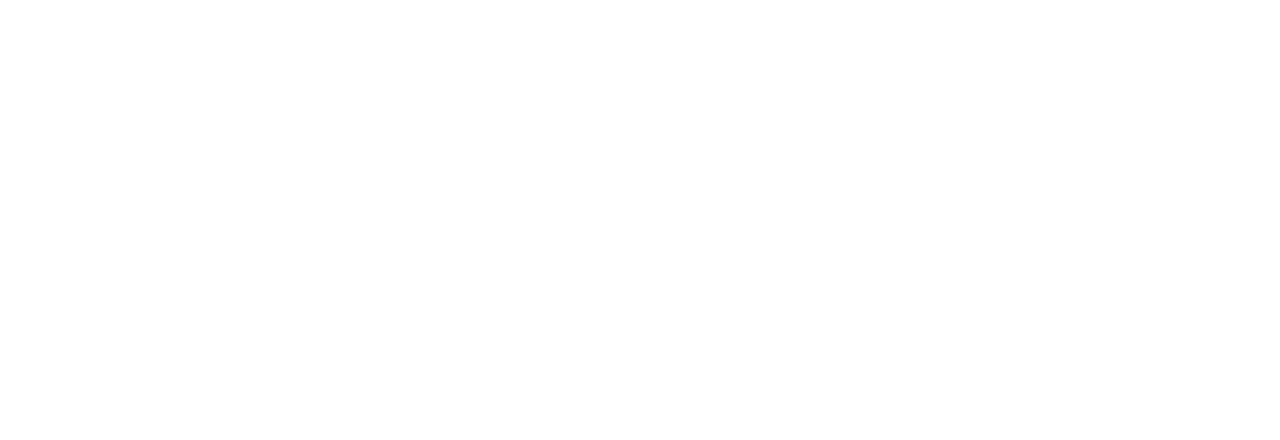
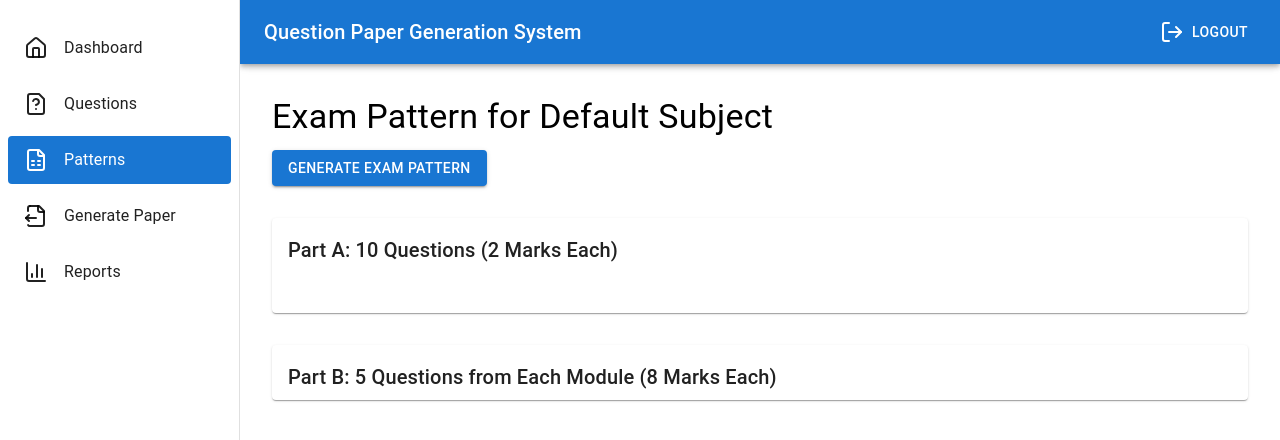
Before and after one commit to vvn-dza/hackathon, a React (Create React App) app in the folder qpm/: page /faculty-dashboard/patterns in a window 1280 px wide. Before the commit this address had no page. Shown: the top 440 px of the page. Built offline with nearby package versions, Linux system fonts and the light colour scheme.

Commit message:
fixed  teachers module

```diff
--- a/qpm/package.json
+++ b/qpm/package.json
@@ -12,7 +12,6 @@
     "@testing-library/react": "^16.2.0",
     "@testing-library/user-event": "^13.5.0",
     "axios": "^1.8.2",
-
     "lucide-react": "^0.479.0",
     "react": "^19.0.0",
     "react-dom": "^19.0.0",
--- a/qpm/src/App.js
+++ b/qpm/src/App.js
@@ -3,6 +3,7 @@
 import Login from "./login";
 import QuestionManagement from "./QuestionManagement"; // Question Management page
 import Admin from "./Adminpanel";
+import Layoutm from "./teacherModule/components/Layoutm"; // Import Layoutm
 
 import Facultydashboard from "./teacherModule/pages/Facultydashboard";
 import GeneratePaper from "./teacherModule/pages/GeneratePaper";
@@ -24,11 +25,13 @@
         <Route path="/admin" element={<Admin />} />
 
         {/* Teacher Module Routes */}
-        <Route path="/faculty-dashboard" element={<Facultydashboard />} />
-        <Route path="/generate" element={<GeneratePaper />} />
-        <Route path="/patterns" element={<Patterns />} />
-        <Route path="/questions" element={<Questions />} />
-        <Route path="/reports" element={<Reports />} />
+        <Route path="/faculty-dashboard" element={<Layoutm />}>
+          <Route index element={<Facultydashboard />} /> {/* Default route for /faculty-dashboard */}
+          <Route path="generate" element={<GeneratePaper />} /> {/* /faculty-dashboard/generate */}
+          <Route path="patterns" element={<Patterns />} /> {/* /faculty-dashboard/patterns */}
+          <Route path="questions" element={<Questions />} /> {/* /faculty-dashboard/questions */}
+          <Route path="reports" element={<Reports />} /> {/* /faculty-dashboard/reports */}
+        </Route>
       </Routes>
     </div>
   );
--- a/qpm/src/teacherModule/components/Layoutm.js
+++ b/qpm/src/teacherModule/components/Layoutm.js
@@ -1,12 +1,12 @@
 import { useState } from 'react';
-import { useNavigate, useLocation } from 'react-router-dom';
+import { useNavigate, useLocation, Outlet } from 'react-router-dom';
 import {
   AppBar,
   Box,
   Drawer,
   IconButton,
   List,
-  ListItem,
+  ListItemButton,
   ListItemIcon,
   ListItemText,
   Toolbar,
@@ -23,32 +23,13 @@
   LogOut,
 } from 'lucide-react';
 
-
 const drawerWidth = 240;
 
-export default function Layoutm({ children }) {
-  const [mobileOpen, setMobileOpen] = useState(false);
-  const navigate = useNavigate();
-  const location = useLocation();
-
-  const menuItems = [
-    { text: 'Dashboard', icon: <Home />, path: '/faculty-dashboard' },
-    { text: 'Questions', icon: <FileQuestion />, path: '/questions' },
-    { text: 'Patterns', icon: <FileSpreadsheet />, path: '/patterns' },
-    { text: 'Generate Paper', icon: <FileOutput />, path: '/generate' },
-    { text: 'Reports', icon: <BarChart3 />, path: '/reports' },
-  ];
-
-  const handleDrawerToggle = () => {
-    setMobileOpen(!mobileOpen);
-  };
-
-  const drawer = (
+const DrawerContent = ({ menuItems, navigate, location }) => (
   <Box sx={{ mt: 2 }}>
     <List>
       {menuItems.map((item) => (
-          <ListItem
-            button
+        <ListItemButton
           key={item.text}
           onClick={() => navigate(item.path)}
           selected={location.pathname === item.path}
@@ -77,14 +58,40 @@
             {item.icon}
           </ListItemIcon>
           <ListItemText primary={item.text} />
-          </ListItem>
+        </ListItemButton>
       ))}
     </List>
   </Box>
 );
 
+export default function Layoutm() {
+  const [mobileOpen, setMobileOpen] = useState(false);
+  const navigate = useNavigate();
+  const location = useLocation();
+
+console.log('Layoutm rendered');
+console.log('Current path:', location.pathname);
+
+  const menuItems = [
+    { text: 'Dashboard', icon: <Home />, path: '/faculty-dashboard' }, // Matches the parent route
+    { text: 'Questions', icon: <FileQuestion />, path: '/faculty-dashboard/questions' },
+    { text: 'Patterns', icon: <FileSpreadsheet />, path: '/faculty-dashboard/patterns' },
+    { text: 'Generate Paper', icon: <FileOutput />, path: '/faculty-dashboard/generate' },
+    { text: 'Reports', icon: <BarChart3 />, path: '/faculty-dashboard/reports' },
+  ];
+
+  const handleDrawerToggle = () => {
+    setMobileOpen(!mobileOpen);
+  };
+
+  const handleLogout = () => {
+    localStorage.removeItem('token');
+    navigate('/');
+  };
+
   return (
     <Box sx={{ display: 'flex', minHeight: '100vh' }}>
+      {/* AppBar */}
       <AppBar
         position="fixed"
         sx={{
@@ -98,6 +105,7 @@
             edge="start"
             onClick={handleDrawerToggle}
             sx={{ mr: 2, display: { sm: 'none' } }}
+            aria-label="open drawer"
           >
             <MenuIcon />
           </IconButton>
@@ -105,25 +113,28 @@
             Question Paper Generation System
           </Typography>
           <Button
-            color="primary"
+            color="inherit"
             startIcon={<LogOut />}
-            onClick={() => {/* Handle logout */}}
+            onClick={handleLogout}
+            aria-label="logout"
           >
             Logout
           </Button>
         </Toolbar>
       </AppBar>
 
+      {/* Drawer */}
       <Box
         component="nav"
         sx={{ width: { sm: drawerWidth }, flexShrink: { sm: 0 } }}
+        aria-label="navigation drawer"
       >
         <Drawer
           variant="temporary"
           open={mobileOpen}
           onClose={handleDrawerToggle}
           ModalProps={{
-            keepMounted: true, // Better open performance on mobile.
+            keepMounted: true,
           }}
           sx={{
             display: { xs: 'block', sm: 'none' },
@@ -133,7 +144,7 @@
             },
           }}
         >
-          {drawer}
+          <DrawerContent menuItems={menuItems} navigate={navigate} location={location} />
         </Drawer>
         <Drawer
           variant="permanent"
@@ -146,10 +157,11 @@
           }}
           open
         >
-          {drawer}
+          <DrawerContent menuItems={menuItems} navigate={navigate} location={location} />
         </Drawer>
       </Box>
 
+      {/* Main Content */}
       <Box
         component="main"
         sx={{
@@ -157,9 +169,12 @@
           p: 3,
           width: { sm: `calc(100% - ${drawerWidth}px)` },
           mt: 8,
+          display: 'block',
+           overflow: 'auto',
+           zIndex: 1,
         }}
       >
-        {children}
+        <Outlet /> {/* Render nested routes here */}
       </Box>
     </Box>
   );
--- a/qpm/src/teacherModule/pages/Facultydashboard.js
+++ b/qpm/src/teacherModule/pages/Facultydashboard.js
@@ -14,9 +14,10 @@
   ChevronRight,
 } from 'lucide-react';
 import { useNavigate } from 'react-router-dom';
-import Layoutm from '../components/Layoutm';
+
 export default function Facultydashboard() {
   const navigate = useNavigate();
+  console.log('Facultydashboard rendered');
 
   const cards = [
     {
@@ -54,8 +55,6 @@
   ];
 
 return (
-    <>
-    <Layoutm/>
 <Box>
         <Typography variant="h1" gutterBottom>
           Welcome to QPGS
@@ -108,6 +107,5 @@
           ))}
         </Grid>
     </Box>
-    </>
     );
 }
--- a/qpm/src/teacherModule/pages/GeneratePaper.js
+++ b/qpm/src/teacherModule/pages/GeneratePaper.js
@@ -1,3 +1,4 @@
+import React, { useState } from 'react';
 import {
   Box,
   Button,
@@ -11,12 +12,24 @@
   MenuItem,
   TextField,
 } from '@mui/material';
-import { FileOutput} from 'lucide-react';
-import Layoutm from '../components/Layoutm';
+import { FileOutput } from 'lucide-react';
+
+
 
 export default function GeneratePaper() {
-  return (<>
-  <Layoutm/>
+  const [pattern, setPattern] = useState('');
+  const [subject, setSubject] = useState('');
+  const [examDate, setExamDate] = useState('');
+  const [duration, setDuration] = useState('');
+
+  console.log('generatepapaer rendered');
+
+
+  const handleGeneratePaper = () => {
+    console.log('Generating paper with:', { pattern, subject, examDate, duration });
+  };
+
+return (
 <Box>
         <Typography variant="h1" gutterBottom>
           Generate Question Paper
@@ -33,7 +46,11 @@
                   <Grid item xs={12} sm={6}>
                     <FormControl fullWidth>
                       <InputLabel>Select Pattern</InputLabel>
-                    <Select label="Select Pattern">
+                      <Select
+                        value={pattern}
+                        onChange={(e) => setPattern(e.target.value)}
+                        label="Select Pattern"
+                      >
                         <MenuItem value="midterm">Mid-Term Pattern</MenuItem>
                         <MenuItem value="final">Final Exam Pattern</MenuItem>
                       </Select>
@@ -42,7 +59,11 @@
                   <Grid item xs={12} sm={6}>
                     <FormControl fullWidth>
                       <InputLabel>Subject</InputLabel>
-                    <Select label="Subject">
+                      <Select
+                        value={subject}
+                        onChange={(e) => setSubject(e.target.value)}
+                        label="Subject"
+                      >
                         <MenuItem value="math">Mathematics</MenuItem>
                         <MenuItem value="physics">Physics</MenuItem>
                         <MenuItem value="chemistry">Chemistry</MenuItem>
@@ -55,6 +76,8 @@
                       label="Exam Date"
                       type="date"
                       InputLabelProps={{ shrink: true }}
+                      value={examDate}
+                      onChange={(e) => setExamDate(e.target.value)}
                     />
                   </Grid>
                   <Grid item xs={12} sm={6}>
@@ -63,6 +86,8 @@
                       label="Duration (hours)"
                       type="number"
                       InputProps={{ inputProps: { min: 0, step: 0.5 } }}
+                      value={duration}
+                      onChange={(e) => setDuration(e.target.value)}
                     />
                   </Grid>
                   <Grid item xs={12}>
@@ -71,6 +96,7 @@
                       size="large"
                       startIcon={<FileOutput />}
                       fullWidth
+                      onClick={handleGeneratePaper}
                     >
                       Generate Paper
                     </Button>
@@ -94,6 +120,5 @@
           </Grid>
         </Grid>
     </Box>
-    </>
     );
 }
--- a/qpm/src/teacherModule/pages/Patterns.js
+++ b/qpm/src/teacherModule/pages/Patterns.js
@@ -1,78 +1,141 @@
+import React, { useState } from 'react';
 import {
   Box,
+  Typography,
   Button,
   Card,
   CardContent,
-  Typography,
   Grid,
+  List,
+  ListItem,
+  ListItemText,
 } from '@mui/material';
-import { Plus, FileSpreadsheet } from 'lucide-react';
-import Layoutm from '../components/Layoutm';
 
-export default function Patterns() {
-  const patterns = [
-    {
-      id: 1,
-      name: 'Mid-Term Pattern',
-      subject: 'Mathematics',
-      duration: '1.5 hours',
-      totalMarks: 50,
+const Patterns = ({ subject }) => {
+  // Fallback for undefined subject
+  const safeSubject = subject || {
+    name: "Default Subject",
+    modules: [],
+  };
+
+  console.log('Patterns  rendered');
+
+  const [examPattern, setExamPattern] = useState({
+    partA: {
+      numberOfQuestions: 10,
+      marksPerQuestion: 2,
+      questions: [],
     },
-    {
-      id: 2,
-      name: 'Final Exam Pattern',
-      subject: 'Physics',
-      duration: '3 hours',
-      totalMarks: 100,
+    partB: {
+      modules: safeSubject.modules.map((module) => ({
+        moduleName: module.name,
+        numberOfQuestions: 5,
+        questions: [],
+      })),
     },
-  ];
+  });
+
+  const generateExamPattern = () => {
+    const partAQuestions = Array.from({ length: examPattern.partA.numberOfQuestions }, (_, index) => ({
+      id: `partA-${index + 1}`,
+      text: `Part A Question ${index + 1}`,
+      marks: examPattern.partA.marksPerQuestion,
+    }));
+
+    const partBModules = examPattern.partB.modules.map((module) => {
+      const moduleQuestions = safeSubject.modules
+        .find((m) => m.name === module.moduleName)
+        .questions.slice(0, module.numberOfQuestions)
+        .map((question, index) => ({
+          id: `partB-${module.moduleName}-${index + 1}`,
+          text: `Part B ${module.moduleName} Question ${index + 1}`,
+          marks: 8,
+        }));
+      return {
+        ...module,
+        questions: moduleQuestions,
+      };
+    });
+
+    setExamPattern({
+      partA: {
+        ...examPattern.partA,
+        questions: partAQuestions,
+      },
+      partB: {
+        modules: partBModules,
+      },
+    });
+  };
 
 return (
-    <>
-    <Layoutm/>
 <Box>
-      <Box sx={{ display: 'flex', justifyContent: 'space-between', mb: 4 }}>
-        <Typography variant="h1">Paper Patterns</Typography>
-        <Button variant="contained" startIcon={<Plus />}>
-          Create Pattern
+        <Typography variant="h4" gutterBottom>
+          Exam Pattern for {safeSubject.name}
+        </Typography>
+        <Button variant="contained" onClick={generateExamPattern} sx={{ mb: 4 }}>
+          Generate Exam Pattern
         </Button>
-      </Box>
 
-      <Grid container spacing={3}>
-        {patterns.map((pattern) => (
-          <Grid item xs={12} sm={6} md={4} key={pattern.id}>
+        {/* Part A */}
+        <Card sx={{ mb: 4 }}>
+          <CardContent>
+            <Typography variant="h6" gutterBottom>
+              Part A: 10 Questions (2 Marks Each)
+            </Typography>
+            <List>
+              {examPattern.partA.questions.map((question) => (
+                <ListItem key={question.id}>
+                  <ListItemText
+                    primary={question.text}
+                    secondary={`Marks: ${question.marks}`}
+                  />
+                </ListItem>
+              ))}
+            </List>
+          </CardContent>
+        </Card>
+
+        {/* Part B */}
         <Card>
           <CardContent>
-                <Box sx={{ color: 'primary.main', mb: 2 }}>
-                  <FileSpreadsheet size={32} />
-                </Box>
             <Typography variant="h6" gutterBottom>
-                  {pattern.name}
+              Part B: 5 Questions from Each Module (8 Marks Each)
             </Typography>
-                <Typography variant="body2" color="text.secondary">
-                  Subject: {pattern.subject}
+            <Grid container spacing={3}>
+              {examPattern.partB.modules.map((module) => (
+                <Grid item xs={12} sm={6} md={4} key={module.moduleName}>
+                  <Card>
+                    <CardContent>
+                      <Typography variant="subtitle1" gutterBottom>
+                        {module.moduleName}
                       </Typography>
-                <Typography variant="body2" color="text.secondary">
-                  Duration: {pattern.duration}
-                </Typography>
-                <Typography variant="body2" color="text.secondary" paragraph>
-                  Total Marks: {pattern.totalMarks}
-                </Typography>
-                <Button variant="outlined" fullWidth>
-                  View Details
-                </Button>
+                      <List>
+                        {module.questions.map((question) => (
+                          <ListItem key={question.id}>
+                            <ListItemText
+                              primary={question.text}
+                              secondary={`Marks: ${question.marks}`}
+                            />
+                          </ListItem>
+                        ))}
+                      </List>
                     </CardContent>
                   </Card>
                 </Grid>
               ))}
             </Grid>
+          </CardContent>
+        </Card>
+    </Box>
+);
+};
 
-      {patterns.length === 0 && (
-        <Typography variant="body1" color="text.secondary" align="center">
-          No patterns found. Create your first pattern to get started.
-        </Typography>
-      )}
-    </Box>
-    </>
-  );
-}
+Patterns.defaultProps = {
+  subject: {
+    name: "Default Subject",
+    modules: [],
+  },
+};
+
+export default Patterns;
--- a/qpm/src/teacherModule/pages/Questions.js
+++ b/qpm/src/teacherModule/pages/Questions.js
@@ -1,3 +1,4 @@
+import React, { useState } from 'react';
 import {
   Box,
   Button,
@@ -12,45 +13,78 @@
   InputLabel,
 } from '@mui/material';
 import { Plus } from 'lucide-react';
-import Layoutm from '../components/Layoutm';
 
 export default function Questions() {
+  // State for Select components
+  const [subject, setSubject] = useState('');
+  const [difficulty, setDifficulty] = useState('');
+
+  // State for search input
+  const [searchQuery, setSearchQuery] = useState('');
+
+  console.log('questions rendered');
+
+  // Handle Add Question button click
+  const handleAddQuestion = () => {
+    // Add logic to open a form or dialog for adding a new question
+    console.log('Add Question clicked');
+  };
+
 return (
-    <>
-    <Layoutm/>
 <Box>
+        {/* Header */}
         <Box sx={{ display: 'flex', justifyContent: 'space-between', mb: 4 }}>
-        <Typography variant="h1">Question Bank</Typography>
-        <Button variant="contained" startIcon={<Plus />}>
+          <Typography variant="h4">Question Bank</Typography>
+          <Button
+            variant="contained"
+            startIcon={<Plus />}
+            onClick={handleAddQuestion}
+          >
             Add Question
           </Button>
         </Box>
 
+        {/* Filters */}
         <Card sx={{ mb: 4 }}>
           <CardContent>
             <Grid container spacing={3}>
+              {/* Search Field */}
               <Grid item xs={12} sm={4}>
                 <TextField
                   fullWidth
                   label="Search Questions"
                   variant="outlined"
                   size="small"
+                  value={searchQuery}
+                  onChange={(e) => setSearchQuery(e.target.value)}
                 />
               </Grid>
+
+              {/* Subject Select */}
               <Grid item xs={12} sm={4}>
                 <FormControl fullWidth size="small">
                   <InputLabel>Subject</InputLabel>
-                <Select label="Subject">
+                  <Select
+                    value={subject}
+                    onChange={(e) => setSubject(e.target.value)}
+                    label="Subject"
+                  >
                     <MenuItem value="math">Mathematics</MenuItem>
                     <MenuItem value="physics">Physics</MenuItem>
                     <MenuItem value="chemistry">Chemistry</MenuItem>
                   </Select>
                 </FormControl>
               </Grid>
+
+              {/* Difficulty Select */}
               <Grid item xs={12} sm={4}>
                 <FormControl fullWidth size="small">
                   <InputLabel>Difficulty</InputLabel>
-                <Select label="Difficulty">
+                  <Select
+                    value={difficulty}
+                    onChange={(e) => setDifficulty(e.target.value)}
+                    label="Difficulty"
+                  >
                     <MenuItem value="easy">Easy</MenuItem>
                     <MenuItem value="medium">Medium</MenuItem>
                     <MenuItem value="hard">Hard</MenuItem>
@@ -61,12 +95,10 @@
           </CardContent>
         </Card>
 
-      {/* Question list will be implemented here */}
+        {/* Question List */}
         <Typography variant="body1" color="text.secondary" align="center">
           No questions found. Add your first question to get started.
         </Typography>
     </Box>
-    </>
     );
-
 }
```
Also changed, not shown: qpm/src/teacherModule/pages/Reports.js (+6 -7 lines). Lines whose indentation alone changed are shown as unchanged.
